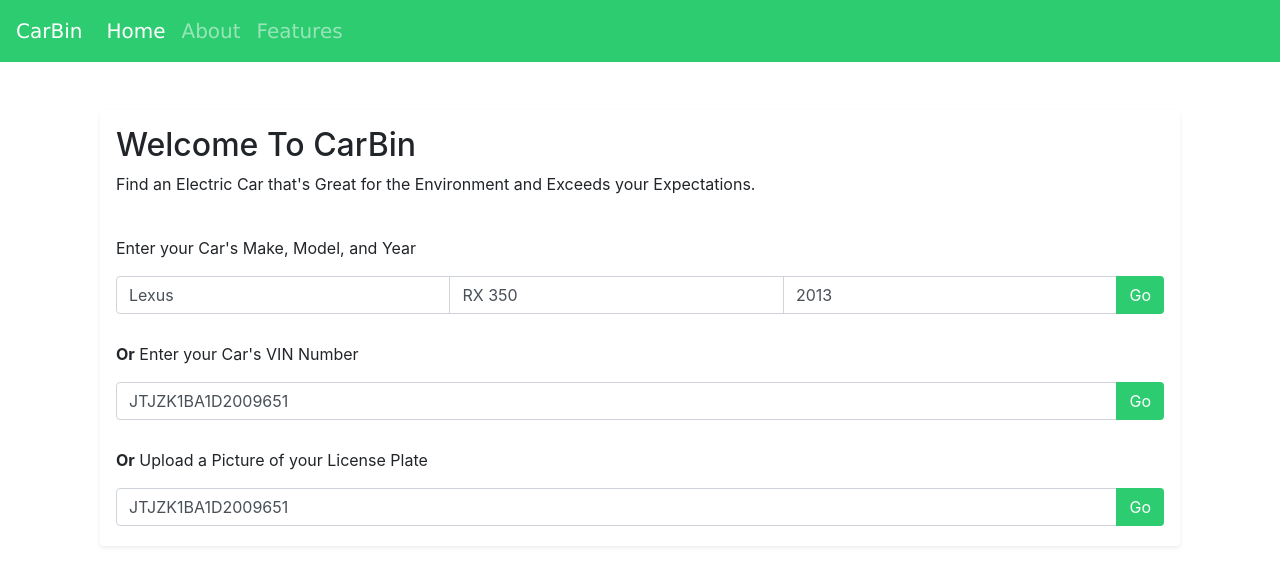
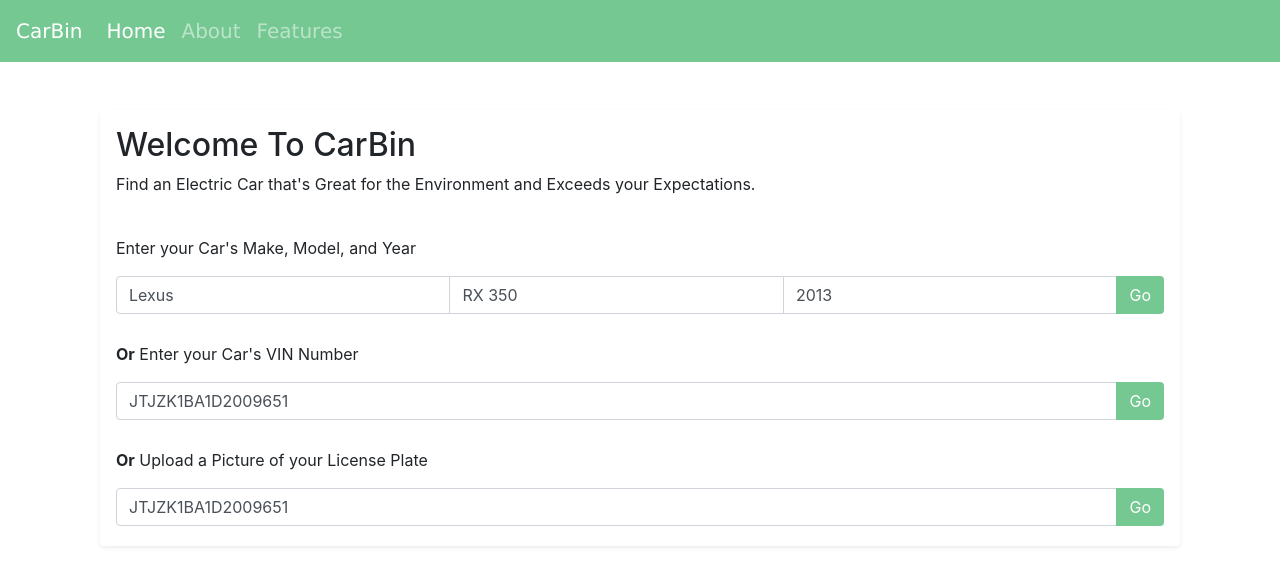
Before and after one commit to JosephShepin/CarBin, a Flask app: page / in a window 1280 px wide. Shown: the top 586 px of the page. Run offline with Flask 2, Linux system fonts and the light colour scheme; some libraries are stand-ins or nearby versions.

Commit message:
ui changes

```diff
--- a/car.py
+++ b/car.py
@@ -224,7 +224,7 @@
 
     @staticmethod
     def fetch_image(make: str, model: str):
-        #url = f"http://api.carsxe.com/images?key=rnldxnjyx_s9pe9t3ov_kyb2nnr21&make={make}&model={model}&angle=front"
+        # url = f"http://api.carsxe.com/images?key=rnldxnjyx_s9pe9t3ov_kyb2nnr21&make={make}&model={model}&angle=front"
         return 'https://media.cntraveler.com/photos/57fea9ec8584f8cd20e65f15/16:9/w_1600%2Cc_limit/Aerial-One%26OnlyReethiRah-Maldives-CRHotel.jpg'
         r = requests.get(url)
         return json.loads(r.text)["images"][0]["link"]
--- a/templates/collect.html
+++ b/templates/collect.html
@@ -13,7 +13,7 @@
 					<input required name="model" class="form-control" id="model-input" style="display:inline-block" value="RX 350" placeholder="Car's Model" />
 					<input required name="year" class="form-control" id="year-input" style="display:inline-block" value="2013" placeholder="Car's Year" />
 					<div class="input-group-append">
-						<input style="display:inline-block; background-color: #2ECC71; color: white;" value="Go" type="submit" class="btn"></input>
+						<input style="display:inline-block; background-color: #76C893; color: white;" value="Go" type="submit" class="btn"></input>
 					</div>
 				</div>
 			</form>
@@ -23,7 +23,7 @@
 				<div class="input-group mb-3">
 					<input required name="vin" class="form-control" id="vin-input" style="display:inline-block" value="JTJZK1BA1D2009651" placeholder="Car's Vin Number" />
 					<div class="input-group-append">
-						<input style="display:inline-block; background-color: #2ECC71; color: white;" value="Go" type="submit" class="btn"></input>
+						<input style="display:inline-block; background-color: #76C893; color: white;" value="Go" type="submit" class="btn"></input>
 					</div>
 				</div>
 			</form>
@@ -33,7 +33,7 @@
 				<div class="input-group mb-3">
 					<input required name="vin" class="form-control" id="vin-input" style="display:inline-block" value="JTJZK1BA1D2009651" placeholder="Car's Vin Number" />
 					<div class="input-group-append">
-						<input style="display:inline-block; background-color: #2ECC71; color: white;" value="Go" type="submit" class="btn"></input>
+						<input style="display:inline-block; background-color: #76C893; color: white;" value="Go" type="submit" class="btn"></input>
 					</div>
 				</div>
 			</form>
--- a/templates/layout.html
+++ b/templates/layout.html
@@ -34,10 +34,11 @@
     font-family: Verdana !important;
     font-size: 20px;
   }
+
 </style>
 
 <body>
-  <nav class="navbar navbar-expand-sm  navbar-dark" style="background-color: #2ECC71">
+  <nav class="navbar navbar-expand-sm  navbar-dark" style="background-color: #76C893">
     <a class="navbar-brand" style="font-family: 'Comfortaa', cursive; font-weight:500; " href="/">CarBin</a>
     <button class="navbar-toggler" type="button" data-toggle="collapse" data-target="#navbarNavDropdown"
       aria-controls="navbarNavDropdown" aria-expanded="false" aria-label="Toggle navigation">
--- a/templates/results.html
+++ b/templates/results.html
@@ -51,7 +51,7 @@
         <div style='display:flex; justify-content: space-between'>
             <div></div>
             <div class="dropdown">
-                <button class="btn btn-secondary dropdown-toggle" type="button" id="dropdownMenuButton"
+                <button style="background: #76C893; color: white; margin-bottom: 10px;" class="btn dropdown-toggle" type="button" id="dropdownMenuButton"
                     data-toggle="dropdown" aria-haspopup="true" aria-expanded="false">
                 </button>
                 <div class="dropdown-menu" aria-labelledby="dropdownMenuButton">
```
